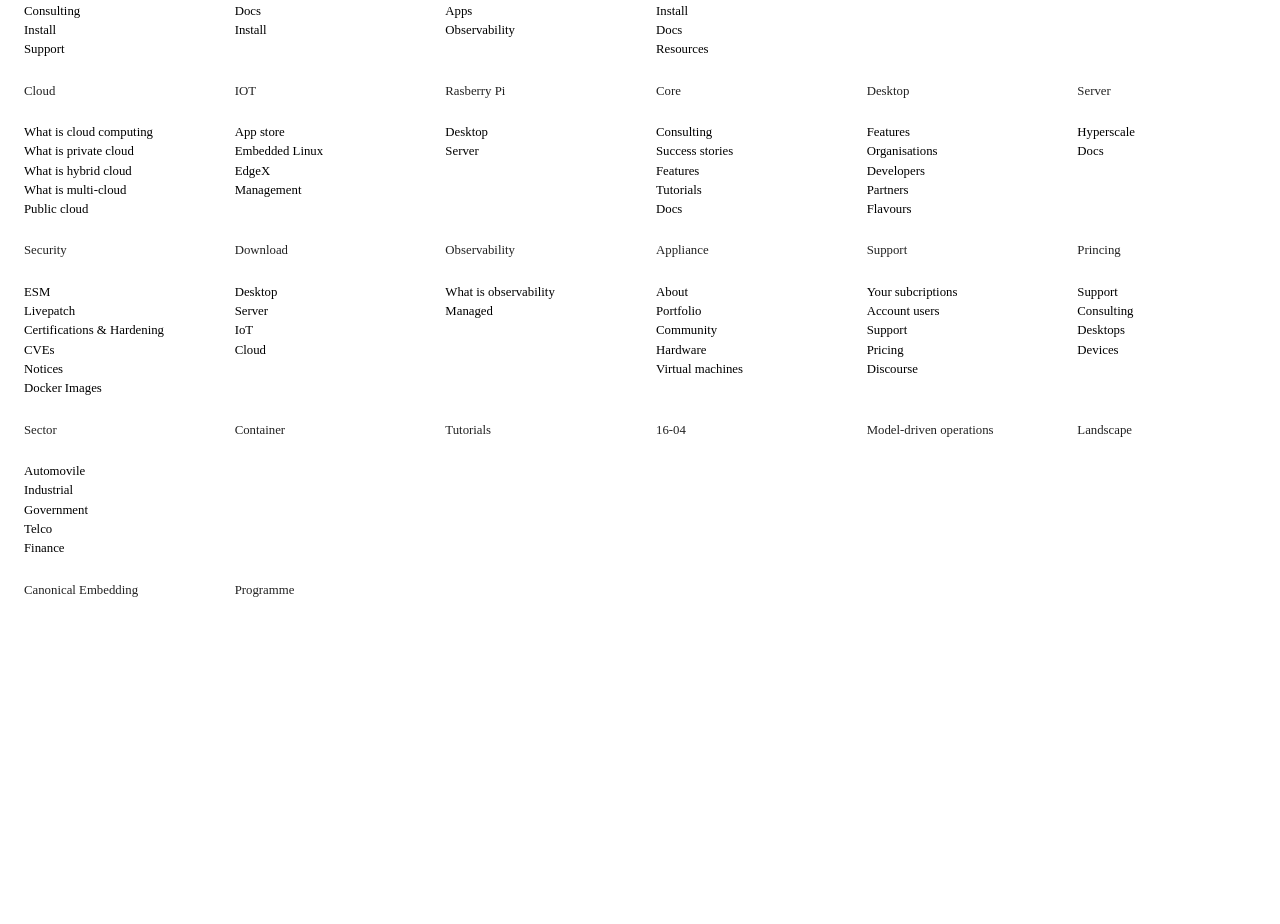
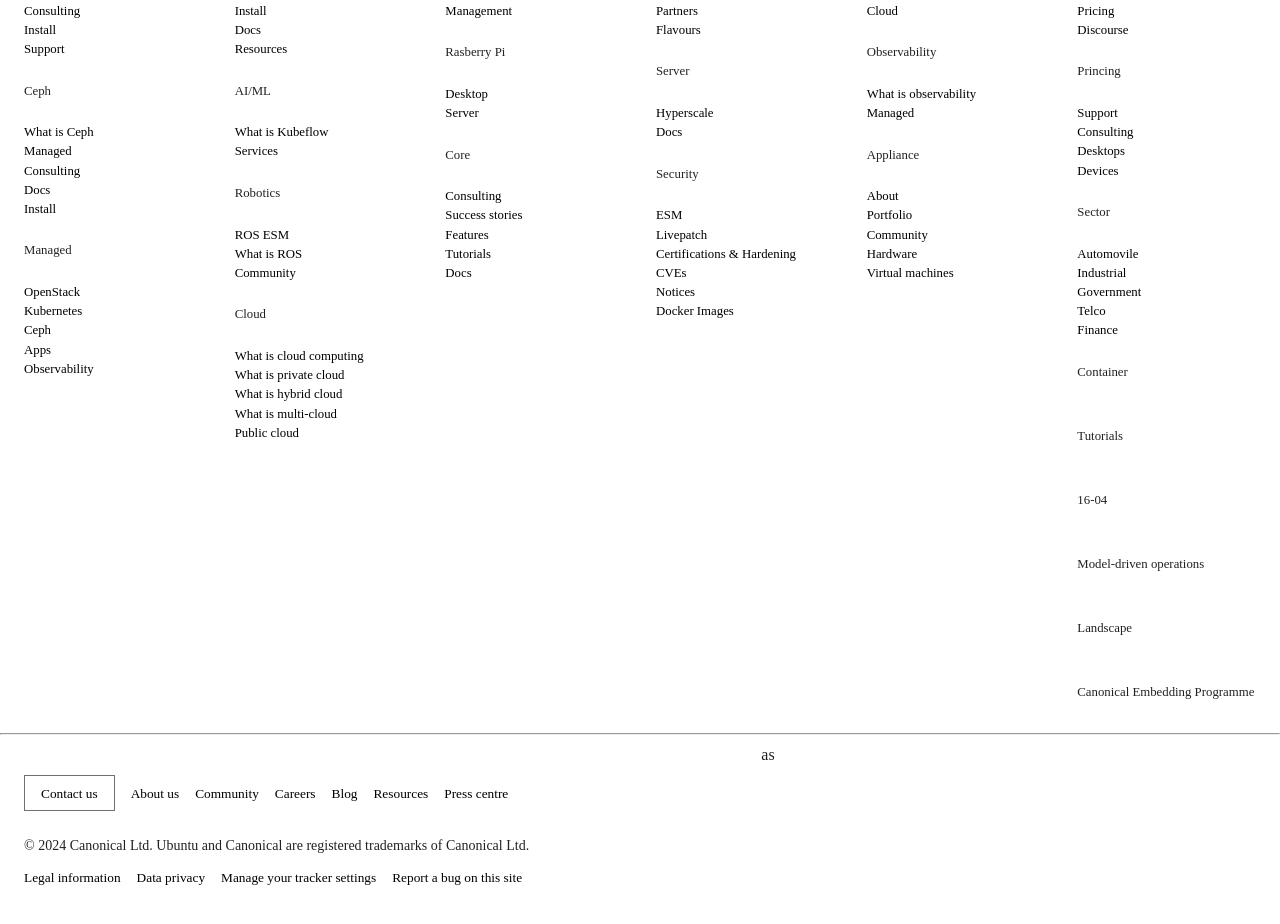
Before and after one commit to Armuto-Live/clon-ubuntu, a React (Vite) app: page / in a window 1280 px wide. Shown: the part 9224-10148 px from the top of the page. Before the commit the page ends 9886 px from the top, so only its background shows below. Built offline with nearby package versions, Linux system fonts and the light colour scheme.

Commit message:
update footer for Home Page

```diff
--- a/src/components/home/footer/Footer.jsx
+++ b/src/components/home/footer/Footer.jsx
@@ -1,4 +1,5 @@
 import { useState } from "react";
+import { FooterListItem } from "./FooterListItem.jsx";
 import {
   styled,
   Box,
@@ -6,9 +7,15 @@
   AccordionSummary,
   AccordionDetails,
   useMediaQuery,
+  Typography,
 } from "@mui/material";
 
-import { LayoutMaxWidth, GridRow, LinkItem } from "../../global/index";
+import {
+  LayoutMaxWidth,
+  GridRow,
+  LinkItem,
+  LineSeparator,
+} from "../../global/index";
 
 import { DataFooter } from "./contentFooter.js";
 
@@ -20,13 +27,13 @@
 
 const FooterLinks = styled("li")(({ theme }) => ({
   listStyleType: "none",
+  padding: "0",
 }));
 
 const FooterItem = styled(Accordion)(({ theme }) => ({
   boxShadow: "none",
-  borderBottom: "thin solid red",
+  borderBottom: "thin solid #d9d9d9",
   borderRadius: "none",
-  padding: "0 1rem",
   fontSize: ".8rem",
   [theme.breakpoints.up("sm")]: {
     padding: "0",
@@ -35,13 +42,32 @@
 }));
 
 const FooterTitle = styled(AccordionSummary)(({ theme }) => ({
-  // cursor:"default",
-  // [theme.breakpoints.up("sm")]: {
-  //   cursor: "default",
-  // },
+  margin: "0",
+  padding: "0",
+  "&:.css-195c94e-MuiButtonBase-root-MuiAccordionSummary-root": {
+    cursor: "default",
+  },
+  "&:.css-o4b71y-MuiAccordionSummary-content": {
+    margin: "0",
+    cursor: "default",
+  },
 }));
 
 const FooterSecondLevel = styled("h2")(({ theme }) => ({}));
+
+const FooterAccordionDetails = styled(AccordionDetails)(({ theme }) => ({
+  margin: "0",
+}));
+
+const FooterList = styled("ul")(({ theme }) => ({
+  display: "flex",
+  flexDirection: "column",
+  color: "#000",
+  [theme.breakpoints.up("sm")]: {
+    alignItems: "center",
+    flexDirection: "row",
+  },
+}));
 
 export const Footer = () => {
   const isSmallScreen = useMediaQuery("(min-width:620px)");
@@ -50,33 +76,88 @@
   const handleExpanded = () => {
     setExpanded((prevExpanded) => !prevExpanded);
   };
-
+  const datos = [
+    DataFooter.slice(0, 3),
+    DataFooter.slice(3, 7),
+    DataFooter.slice(7, 10),
+    DataFooter.slice(10, 13),
+    DataFooter.slice(13, 16),
+    DataFooter.slice(16, 26),
+  ];
   return (
     <FooterContainer>
-      <LayoutMaxWidth sx={{ padding: "0" }}>
-        {DataFooter.map(({ id, title, menu }) => {
-          return (
-            <GridRow xxs="span 4" sm="span 2" md="span 2" key={id}>
-                <FooterLinks>
+      <LayoutMaxWidth>
+        {datos.map((datos, index) => (
+          <GridRow xxs="span 4" sm="span 2" md="span 2" key={index}>
+            {datos.map(({ id, title, menu }) => {
+              return (
+                <FooterLinks key={id}>
                   <FooterItem
                     expanded={!isSmallScreen ? expanded : true}
                     onChange={!isSmallScreen ? handleExpanded : () => {}}
                   >
-                    <FooterTitle sx={{ padding: "0" }}>{title}</FooterTitle>
-                    {menu.map(({ name, link },index) => {
+                    <FooterTitle>{title}</FooterTitle>
+                    {menu.map(({ name, link }, index) => {
                       return (
-                        <AccordionDetails sx={{ padding: "0" }}key={index}>
-                          <LinkItem sx={{ color: "black"}} >
+                        <FooterAccordionDetails
+                          sx={{ padding: "0" }}
+                          key={index}
+                        >
+                          <LinkItem to={link} sx={{ color: "black" }}>
                             {name}
                           </LinkItem>
-                        </AccordionDetails>
+                        </FooterAccordionDetails>
                       );
                     })}
                   </FooterItem>
                 </FooterLinks>
-            </GridRow>
-          );
-        })}
+              );
+            })}
+          </GridRow>
+        ))}
+      </LayoutMaxWidth>
+      <hr />
+      <LayoutMaxWidth>
+        <GridRow
+          xxs="span 4"
+          sm="span 6"
+          md="span 7"
+          sx={{ paddingTop: "1.5rem" }}
+        >
+          <FooterList>
+            <FooterListItem
+              sx={{
+                border: "1.5px solid rgba(0,0,0,.56)",
+                padding: "calc(.4rem - 1px) 1rem",
+                display: { xxs: "none", sm: "block" },
+              }}
+              text="Contact us"
+            />
+            <FooterListItem
+              text="Contact us"
+              sx={{ display: { xxs: "block", sm: "none" } }}
+            />
+            <FooterListItem text="About us" />
+            <FooterListItem text="Community" />
+            <FooterListItem text="Careers" />
+            <FooterListItem text="Blog" />
+            <FooterListItem text="Resources" />
+            <FooterListItem text="Press centre" />
+          </FooterList>
+          <Typography variant="subtitle2">
+            © 2024 Canonical Ltd. Ubuntu and Canonical are registered trademarks
+            of Canonical Ltd.
+          </Typography>
+          <FooterList>
+            <FooterListItem text="Legal information" />
+            <FooterListItem text="Data privacy" />
+            <FooterListItem text="Manage your tracker settings" />
+            <FooterListItem text="Report a bug on this site" />
+          </FooterList>
+        </GridRow>
+        <GridRow xxs="span 4" sm="span 6" md="span 5">
+          as
+        </GridRow>
       </LayoutMaxWidth>
     </FooterContainer>
   );
--- /dev/null
+++ b/src/components/home/footer/FooterListItem.jsx
@@ -0,0 +1,29 @@
+import React from "react";
+import { styled } from "@mui/material";
+import { Link } from "react-router-dom";
+
+const ListItem = styled("li")(({ theme }) => ({
+    display:"block",
+    marginTop:".5rem",
+    marginRight:"1rem",
+}));
+
+const LinkItem=styled(Link)(({theme})=>({
+    color:"#000",
+    textDecoration:"none",
+    textWrap:"nowrap",
+    fontSize:"1rem",
+    "&:hover":{
+        textDecoration:"underline 1px",
+    }
+}))
+
+export const FooterListItem = ({ text,sx }) => {
+  return (
+    <ListItem sx={sx}>
+      <LinkItem >
+        <small>{text}</small>
+      </LinkItem>
+    </ListItem>
+  );
+};
--- a/src/components/home/footer/contentFooter.js
+++ b/src/components/home/footer/contentFooter.js
@@ -468,13 +468,7 @@
     },
     {
       id:24,
-      title:"Canonical Embedding",
-      link:"/#",
-      menu:[],
-    },
-    {
-      id:25,
-      title:"Programme",
+      title:"Canonical Embedding Programme",
       link:"/#",
       menu:[],
     }
```
Also changed, not shown: src/components/home/footer/stye.css (added).
